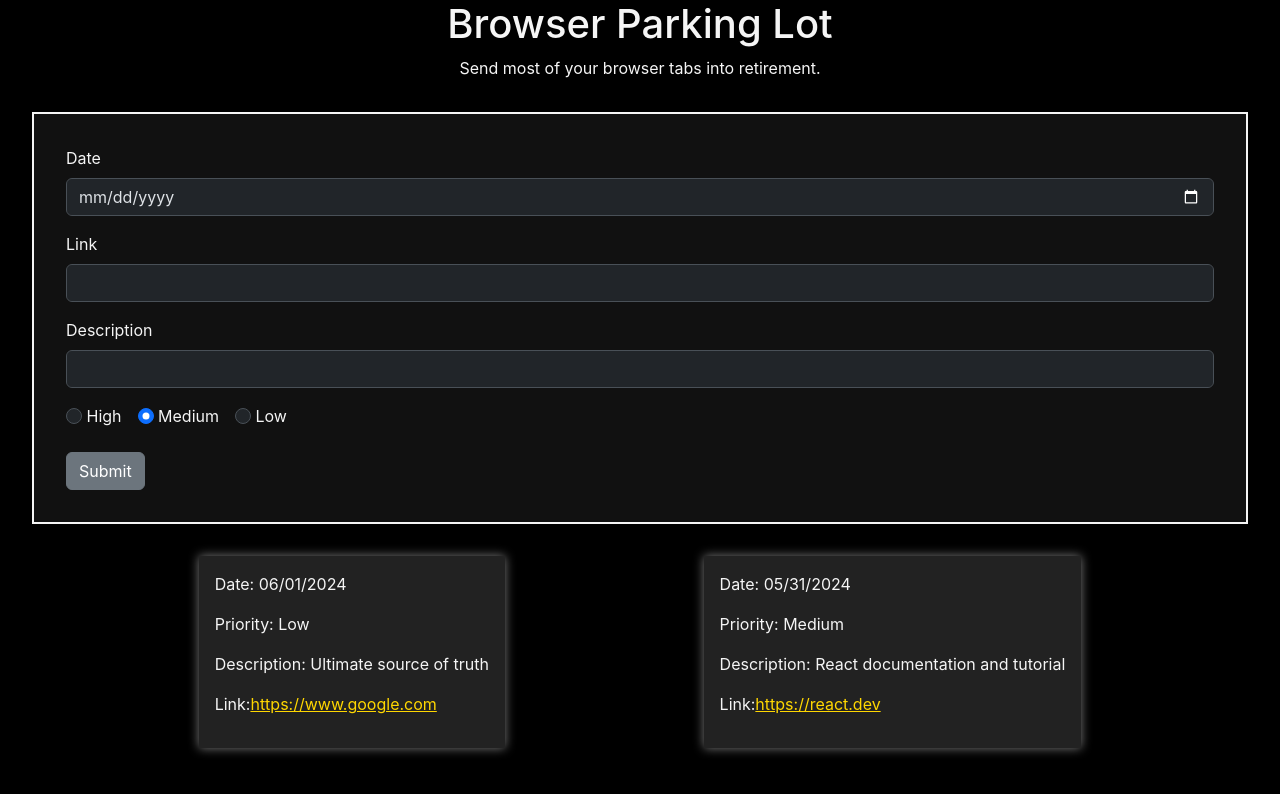
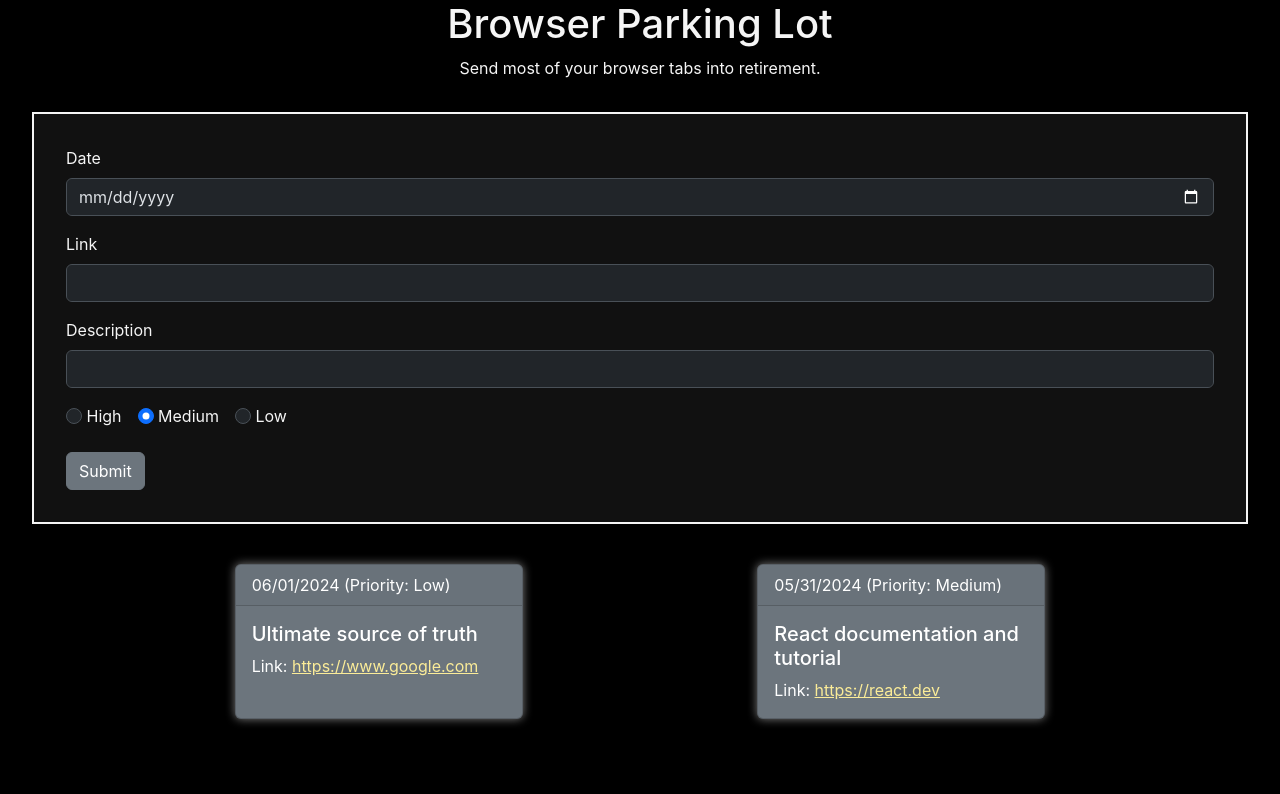
Before and after one commit to zsolt-nagy/2024-mar-react-parking-lot, a React (Create React App) app: page / in a window 1280 px wide. Shown: the top 794 px of the page. Built offline with nearby package versions, Linux system fonts and the light colour scheme.

Commit message:
react card update

```diff
--- a/src/Components/ParkingLotList/ParkingLot.css
+++ b/src/Components/ParkingLotList/ParkingLot.css
@@ -5,17 +5,15 @@
 }
 
 .parking-lot-item-container {
-    max-width: 30%;
-    background-color: #222222;
+    width: 18rem;
     box-shadow: 0px 0px 10px rgba(155, 155, 155, 0.8);
-    padding: 1rem;
     text-align: left;
 }
 
 .parking-lot-item-anchor {
-    color: gold;
+    color: rgb(251, 236, 152);
 }
 
 .parking-lot-item-anchor:visited {
-    color: goldenrod;
+    color: rgb(125, 224, 152);
 }
--- a/src/Components/ParkingLotList/ParkingLotItem.jsx
+++ b/src/Components/ParkingLotList/ParkingLotItem.jsx
@@ -1,17 +1,26 @@
 import React from 'react';
+import { Card, CardHeader, CardBody, CardTitle, CardText } from 'reactstrap';
 
 export default function ParkingLotItem({ id, date, priority, link, description}) {
     return (
-        <section className="parking-lot-item-container">
-            <p className="parking-lot-item-field">Date: { date }</p>
-            <p className="parking-lot-item-field">Priority: { priority }</p>
-            <p className="parking-lot-item-field">Description: { description}</p>
-            <p className="parking-lot-item-field">
-                Link:
-                <a href={link} target="_blank" className="parking-lot-item-anchor">
-                    {link}
-                </a>
-            </p>
-        </section>
+        <Card
+            className="my-2 parking-lot-item-container"
+            color="secondary"
+            inverse>
+            <CardHeader>
+                { date } (Priority: {priority})
+            </CardHeader>
+            <CardBody>
+                <CardTitle tag="h5">
+                    { description }
+                </CardTitle>
+                <CardText>
+                    Link:&nbsp;
+                    <a href={link} target="_blank" className="parking-lot-item-anchor">
+                        {link}
+                    </a>
+                </CardText>
+            </CardBody>
+        </Card>
     )
 }
```
